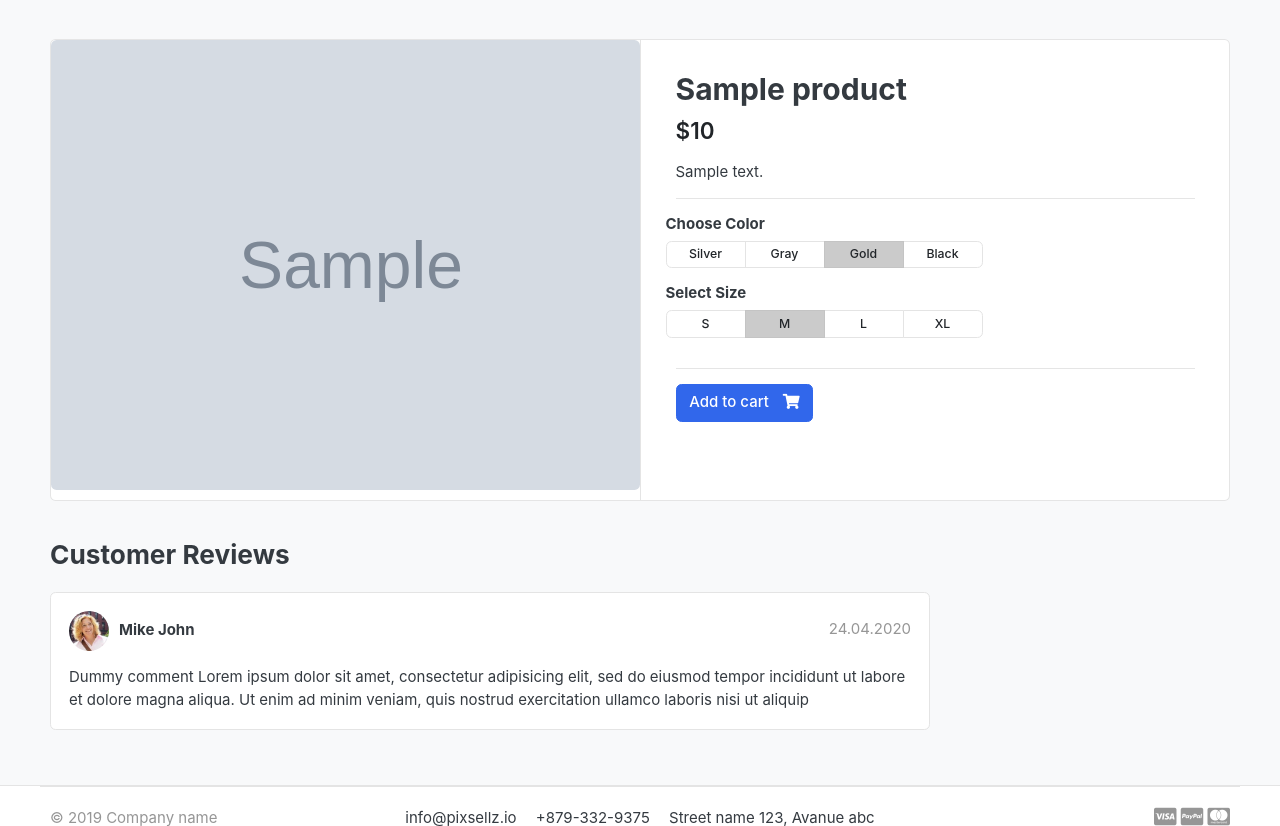
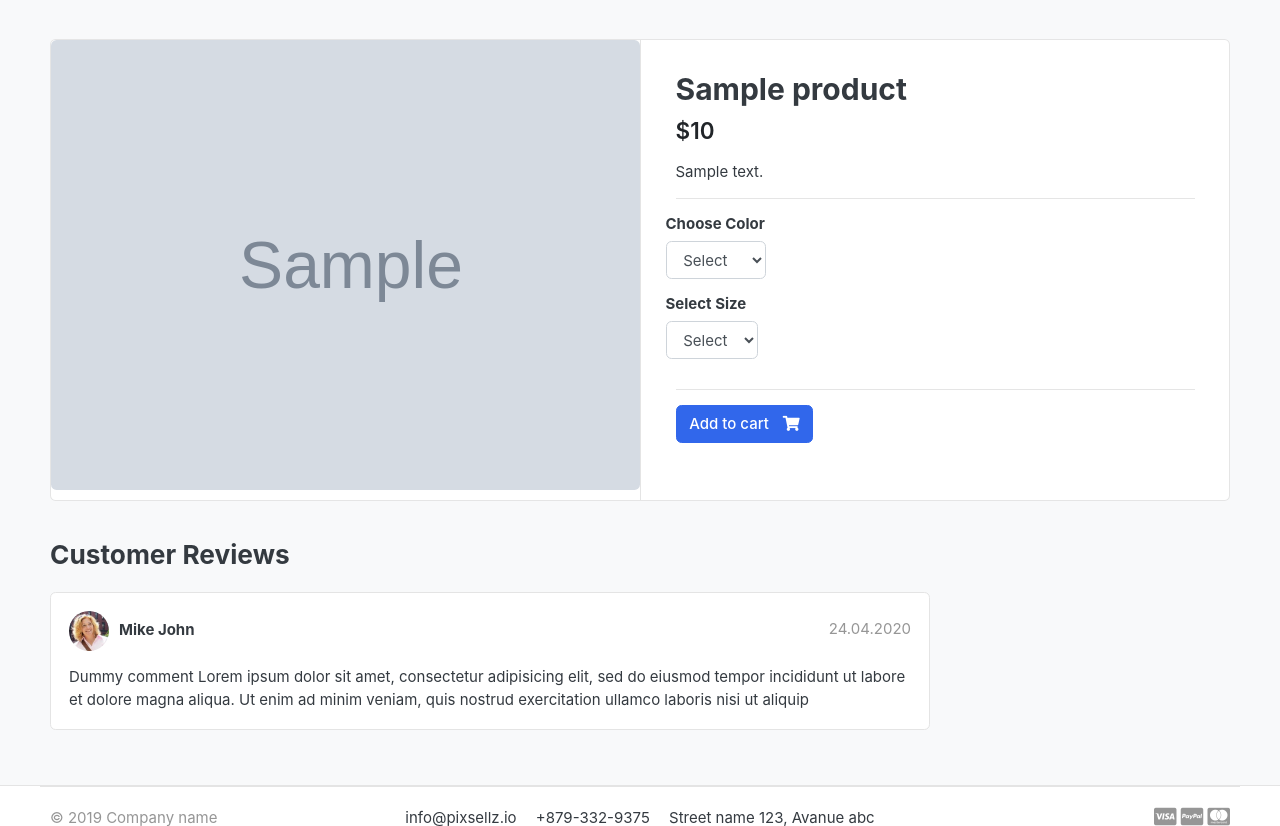
Before and after one commit to khan215701/DevConnect, a Django app: a page that uses templates/store/product_details.html in a window 1280 px wide. Shown: the part 119-945 px from the top of the page. Run offline with Django 3.2, Linux system fonts and the light colour scheme; tables that the repository leaves empty hold one stand-in row (values such as "Sample post"); grey boxes marked "Sample" are stand-in pictures; some libraries are stand-ins or nearby versions; some web fonts are replaced.

Commit message:
grouping cart and functionality

```diff
--- a/carts/models.py
+++ b/carts/models.py
@@ -1,5 +1,5 @@
 from django.db import models
-from store.models import Product
+from store.models import Product, Variation
 
 # Create your models here.
 
@@ -14,6 +14,7 @@
 
 class CartItem(models.Model):
     product = models.ForeignKey(Product, on_delete=models.CASCADE)
+    variation = models.ManyToManyField(Variation, blank=True)
     cart = models.ForeignKey(Cart, on_delete=models.CASCADE)
     quantity = models.IntegerField()
     is_active = models.BooleanField(default=True)
@@ -21,5 +22,5 @@
     def sub_total(self):
         return self.quantity * self.product.price
 
-    def __str__(self):
+    def __unicode__(self):
         return self.product
--- a/carts/views.py
+++ b/carts/views.py
@@ -1,5 +1,5 @@
 from django.shortcuts import render, redirect, get_object_or_404
-from store.admin import Product
+from store.admin import Product, Variation
 from .models import Cart, CartItem
 from django.core.exceptions import ObjectDoesNotExist
 from django.http import HttpResponse
@@ -16,6 +16,17 @@
 
 def add_cart(request, product_id):
     product = Product.objects.get(id=product_id)
+    product_variation = []
+    if request.method == 'POST':
+        for item in request.POST:
+            key = item
+            value = request.POST[key]
+            try:
+                variation = Variation.object.get(product=product, variation_category__iexact=key,
+                                                 variation_value__iexact=value)
+                product_variation.append(variation)
+            except:
+                pass
     try:
         cart = Cart.objects.get(cart_id=_cart_id(request))
     except Cart.DoesNotExist:
@@ -24,17 +35,41 @@
         )
     cart.save()
 
-    try:
-        cart_items = CartItem.objects.get(product=product, cart=cart)
-        cart_items.quantity += 1
-        cart_items.save()
-    except CartItem.DoesNotExist:
-        cart_items = CartItem.objects.create(
+    is_cart_item_exist = CartItem.objects.filter(product=product, cart=cart).exists()
+    if is_cart_item_exist:
+        cart_item = CartItem.objects.filter(product=product, cart=cart)
+        ex_var_list = []
+        id = []
+        for item in cart_item:
+            existing_variation = item.variation.all()
+            ex_var_list.append(list(existing_variation))
+            id.append(item.id)
+        if product_variation in ex_var_list:
+            index = ex_var_list.index(product_variation)
+            item_id = id[index]
+            item = CartItem.objects.get(product=product, id=item_id)
+            item.quantity += 1
+            item.save()
+        else:
+            item = CartItem.objects.create(
+                product=product,
+                quantity=1,
+                cart=cart,
+            )
+            if len(product_variation) > 0:
+                item.variation.clear()
+                item.variation.add(*product_variation)
+            item.save()
+    else:
+        cart_item = CartItem.objects.create(
             product=product,
             quantity=1,
             cart=cart,
         )
-        cart_items.save()
+        if len(product_variation) > 0:
+            cart_item.variation.clear()
+            cart_item.variation.add(*product_variation)
+        cart_item.save()
     return redirect('cart')
 
 
--- a/store/models.py
+++ b/store/models.py
@@ -22,3 +22,30 @@
 
     def __str__(self):
         return self.product_name
+
+
+class VariationManager(models.Manager):
+    def colors(self):
+        return super(VariationManager, self).filter(variation_category='color', is_active=True)
+
+    def sizes(self):
+        return super(VariationManager, self).filter(variation_category='size', is_active=True)
+
+
+variation_category_choice = (
+    ('color', 'color'),
+    ('size', 'size'),
+)
+
+
+class Variation(models.Model):
+    product = models.ForeignKey(Product, on_delete=models.CASCADE)
+    variation_category = models.CharField(max_length=100, choices=variation_category_choice)
+    variation_value = models.CharField(max_length=100)
+    is_active = models.BooleanField(default=True)
+    created_date = models.DateTimeField(auto_now_add=True)
+
+    object = VariationManager()
+
+    def __str__(self):
+        return self.variation_value
--- a/templates/store/product_details.html
+++ b/templates/store/product_details.html
@@ -18,6 +18,8 @@
                         </article> <!-- gallery-wrap .end// -->
                     </aside>
                     <main class="col-md-6 border-left">
+                        <form action="{% url 'add_cart' single_product.id %}" method="POST">
+                            {% csrf_token %}
                             <article class="content-body">
 
                                 <h2 class="title">{{ single_product.product_name }}</h2>
@@ -33,53 +35,34 @@
                                 <div class="row">
                                     <div class="item-option-select">
                                         <h6>Choose Color</h6>
-                                    <div class="btn-group btn-group-sm btn-group-toggle" data-toggle="buttons">
-                                        <label class="btn btn-light">
-                                            <input type="radio" name="radio_color"> Silver
-                                        </label>
-                                        <label class="btn btn-light">
-                                            <input type="radio" name="radio_color" > Gray
-                                        </label>
-                                        <label class="btn btn-light active">
-                                            <input type="radio" name="radio_color checked"> Gold
-                                        </label>
-                                        <label class="btn btn-light">
-                                            <input type="radio" name="radio_color"> Black
-                                        </label>
-                                    </div>
+                                        <select name="color" class="form-control" required>
+                                            <option value="" disabled selected>Select</option>
+                                            {% for i in single_product.variation_set.colors %}
+                                                <option value="{{ i.variation_value | lower }}">{{ i.variation_value | capfirst }}</option>
+                                            {% endfor %}
+                                        </select>
                                     </div>
                                 </div> <!-- row.// -->
                                 <div class="row">
                                     <div class="item-option-select">
                                         <h6>Select Size</h6>
-                                    <div class="btn-group btn-group-sm btn-group-toggle" data-toggle="buttons">
-                                        <label class="btn btn-light">
-                                            <input type="radio" name="radio_color"> S
-                                        </label>
-                                        <label class="btn btn-light active">
-                                            <input type="radio" name="radio_color" checked> M
-                                        </label>
-                                        <label class="btn btn-light">
-                                            <input type="radio" name="radio_color"> L
-                                        </label>
-                                        <label class="btn btn-light">
-                                            <input type="radio" name="radio_color"> XL
-                                        </label>
-                                    </div>
+                                            <select name="color" class="form-control" required>
+                                            <option value="" disabled selected> Select</option>
+                                            {% for i in single_product.variation_set.sizes %}
+                                                <option value="{{ i.variation_value | lower }}">{{ i.variation_value | capfirst }}</option>
+                                            {% endfor %}
+                                        </select>
                                     </div>
                                 </div> <!-- row.// -->
                                 <hr>
                                 {% if single_product.stock <= 0  %}
                                     <h5 style="color: #0c5460">Out of stock</h5>
                                 {% else %}
-                                {% if in_cart %}
-                                    <a href="#" class="btn btn-primary"> <span class="text">Added to Cart</span> <i class="fas fa-check"></i></a>
-                                    <a href="{% url 'cart' %}" class="btn btn-outline-primary"> <span class="text">View Cart</span> <i class="fas fa-eye"></i></a>
-                                {% else %}
-                                    <a href="{% url 'add_cart' single_product.id %}" class="btn  btn-primary"> <span class="text">Add to cart</span> <i class="fas fa-shopping-cart"></i>  </a>
-                                {% endif %}
+                                        <button type="submit" class="btn  btn-primary"> <span class="text">Add to cart</span> <i class="fas fa-shopping-cart"></i>  </button>
                                 {% endif %}
                             </article> <!-- product-info-aside .// -->
+                        </form>
+
                     </main> <!-- col.// -->
                 </div> <!-- row.// -->
             </div> <!-- card.// -->
```
Also changed, not shown: carts/admin.py (+11 -2 lines), store/admin.py (+8 -1 lines), templates/store/cart.html (+8 -1 lines), carts/migrations/0003_cartitem_variation.py (added), store/migrations/0002_variation.py (added), store/migrations/0003_alter_variation_managers.py (added). Lines whose indentation alone changed are shown as unchanged.
